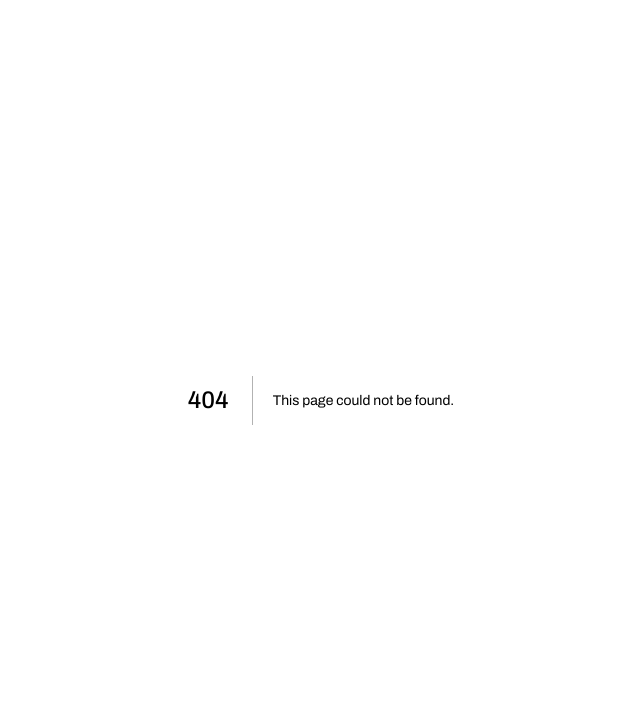
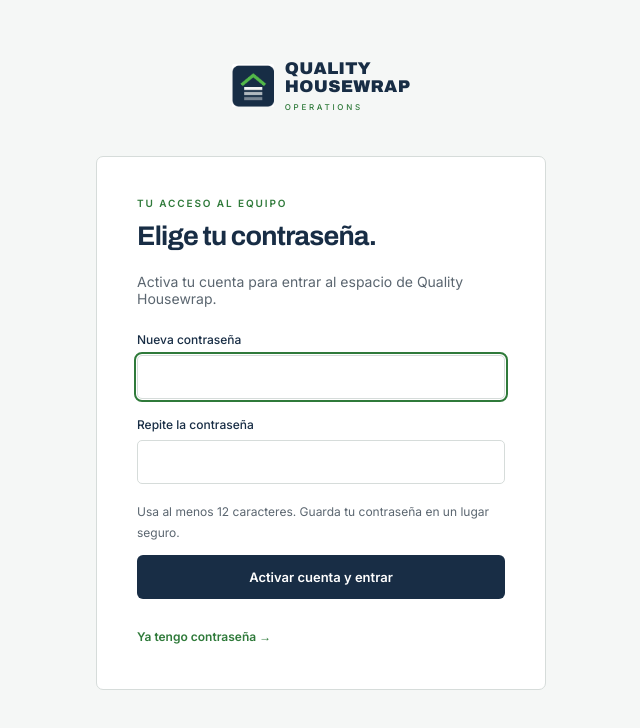
Before and after one commit to liliferro/housewrap, a Next.js app: page /activate in a window 1280 px wide. Before the commit this address had no page. Shown: the top 728 px of the page, without its empty margins (319-959 px from the left). Built offline with nearby package versions, Linux system fonts and the light colour scheme; no server answers.

Commit message:
Add secure invitation activation and password setup

```diff
--- /dev/null
+++ b/src/app/activate/page.tsx
@@ -0,0 +1,126 @@
+"use client";
+
+import { useState } from "react";
+import Link from "next/link";
+import { useRouter } from "next/navigation";
+import { Brand } from "@/components/brand";
+import { browserDb, configured } from "@/lib/supabase";
+
+export default function Activate() {
+  const router = useRouter();
+  const [busy, setBusy] = useState(false);
+  const [error, setError] = useState("");
+  return (
+    <main className="login-page" id="main">
+      <Link href="/">
+        <Brand />
+      </Link>
+      <section className="login-card">
+        <p className="eyebrow">TU ACCESO AL EQUIPO</p>
+        <h1>Elige tu contraseña.</h1>
+        <p className="muted">
+          Activa tu cuenta para entrar al espacio de Quality Housewrap.
+        </p>
+        <form
+          onSubmit={async (event) => {
+            event.preventDefault();
+            setError("");
+            const form = new FormData(event.currentTarget);
+            const password = String(form.get("password"));
+            if (password.length < 12 || password.length > 128) {
+              setError("Usa una contraseña de entre 12 y 128 caracteres.");
+              return;
+            }
+            if (password !== form.get("confirmation")) {
+              setError("Las contraseñas no coinciden. Revisa ambas.");
+              return;
+            }
+            setBusy(true);
+            try {
+              const db = browserDb();
+              // Fragments stay in the browser, outside server logs and referrers.
+              // Verification happens only on explicit submission, never on GET.
+              const token = new URLSearchParams(
+                window.location.hash.slice(1),
+              ).get("token_hash");
+              if (token) {
+                const result = await db.auth.verifyOtp({
+                  token_hash: token,
+                  type: "invite",
+                });
+                if (result.error)
+                  throw new Error(
+                    "Este enlace venció o ya fue utilizado. Solicita un nuevo enlace de activación.",
+                  );
+                window.history.replaceState(null, "", "/activate");
+              }
+              const {
+                data: { user },
+                error: userError,
+              } = await db.auth.getUser();
+              if (userError || !user)
+                throw new Error(
+                  "Abre el enlace de activación que recibiste para establecer tu contraseña.",
+                );
+              const { error: passwordError } = await db.auth.updateUser({
+                password,
+              });
+              if (passwordError)
+                throw new Error(
+                  "No pudimos guardar esa contraseña. Prueba una contraseña más larga y distinta.",
+                );
+              router.replace("/app");
+              router.refresh();
+            } catch (err) {
+              setError(
+                err instanceof Error
+                  ? err.message
+                  : "No se pudo activar la cuenta. Vuelve a intentar.",
+              );
+            } finally {
+              setBusy(false);
+            }
+          }}
+        >
+          <label>
+            Nueva contraseña
+            <input
+              autoFocus
+              name="password"
+              type="password"
+              autoComplete="new-password"
+              minLength={12}
+              maxLength={128}
+              required
+            />
+          </label>
+          <label>
+            Repite la contraseña
+            <input
+              name="confirmation"
+              type="password"
+              autoComplete="new-password"
+              minLength={12}
+              maxLength={128}
+              required
+            />
+          </label>
+          <p className="small muted">
+            Usa al menos 12 caracteres. Guarda tu contraseña en un lugar seguro.
+          </p>
+          {error && (
+            <p className="error" role="alert">
+              {error}
+            </p>
+          )}
+          <button className="button primary" disabled={busy || !configured()}>
+            {busy ? "Activando…" : "Activar cuenta y entrar"}
+          </button>
+        </form>
+        <Link className="text-link" href="/login">
+          Ya tengo contraseña →
+        </Link>
+      </section>
+    </main>
+  );
+}
```
Also changed, not shown: 1 other file (tests, documents, lock files or other folders).
